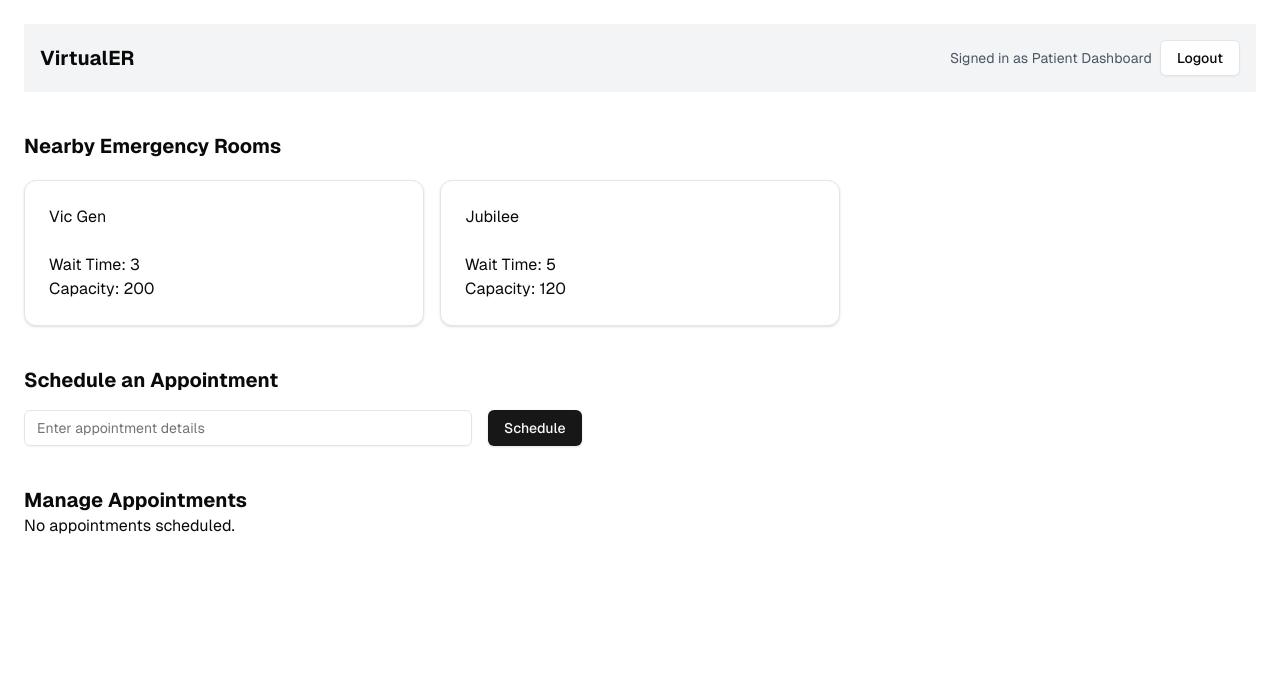
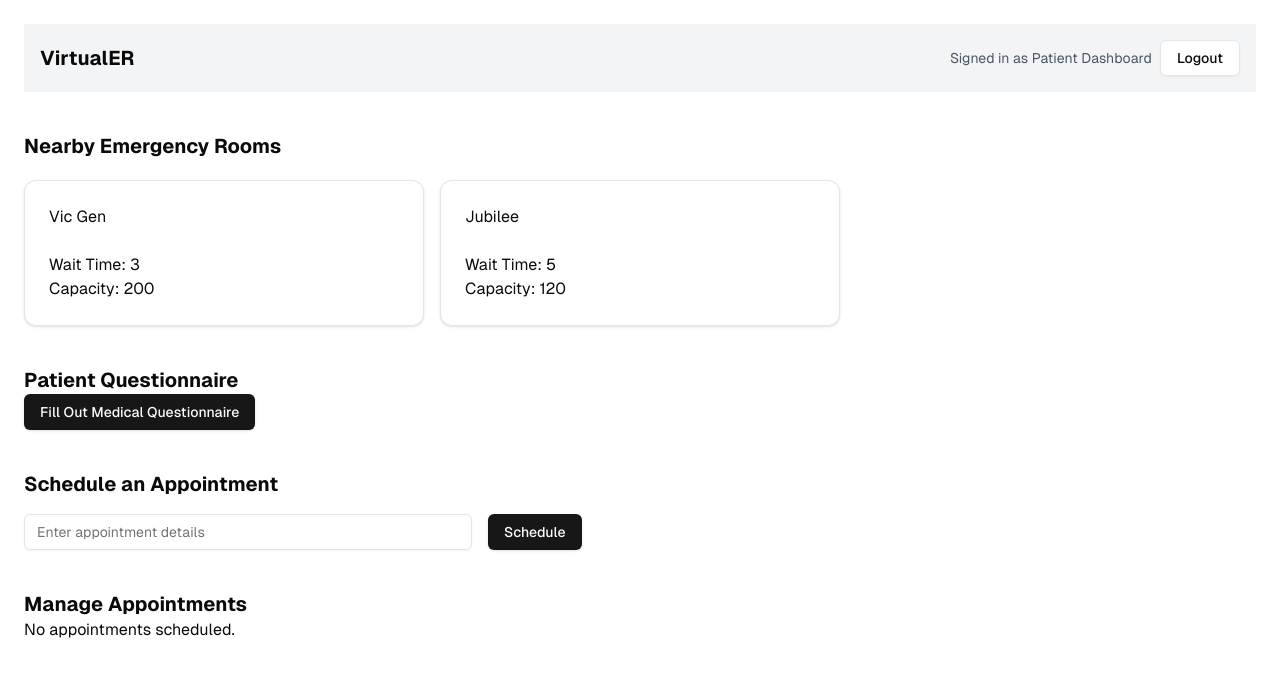
Before and after one commit to SENG-350-2024-fall/Group2, a Next.js app in the folder virtual-er/: page /patient in a window 1280 px wide. Shown: the top 676 px of the page. Built offline with nearby package versions, Linux system fonts and the light colour scheme; data requests are answered from the project's data file.

Commit message:
Forgot to push my branches changes before switching to main lol

```diff
--- a/virtual-er/package.json
+++ b/virtual-er/package.json
@@ -13,6 +13,7 @@
   "dependencies": {
     "@hookform/resolvers": "^3.9.0",
     "@radix-ui/react-avatar": "^1.1.1",
+    "@radix-ui/react-dialog": "^1.1.2",
     "@radix-ui/react-icons": "^1.3.0",
     "@radix-ui/react-label": "^2.1.0",
     "@radix-ui/react-menubar": "^1.1.2",
--- a/virtual-er/src/app/patient/page.tsx
+++ b/virtual-er/src/app/patient/page.tsx
@@ -1,15 +1,15 @@
-"use client"; // Add this directive at the top of the file
+"use client";
 
+import { Button } from "@/components/ui/button";
+import { Card, CardContent, CardHeader } from "@/components/ui/card"; // to display ER details
 import Header from "@/components/ui/header";
+import { Input } from "@/components/ui/input"; // for scheduling appointments
+import PatientQuestionnaire from "@/components/ui/PatientQuestionaire"; // Import the questionnaire component
+import { Table, TableBody, TableCell, TableHead, TableHeader, TableRow } from "@/components/ui/table";
+import * as React from "react";
 
-import * as React from "react";
-import { Button } from "@/components/ui/button";
-import { Table, TableBody, TableCell, TableHead, TableHeader, TableRow } from "@/components/ui/table";
-import { Input } from "@/components/ui/input"; // for scheduling appointments
-import { Card, CardHeader, CardContent } from "@/components/ui/card"; // to display ER details
-
-import type { User, ER } from "../../../interfaces";
 import { useEffect } from "react";
+import type { ER } from "../../../interfaces";
 
 // Sample data for nearby emergency rooms
 const initialERs = [
@@ -31,18 +31,17 @@ const initialERs = [
 ];
 
 export default function PatientPage() {
-
   const [ERs, setERs] = React.useState<ER[]>([]);
 
   useEffect(() => {
     const fetchData = async () => {
       try {
         const result = await fetch(`${process.env.NEXT_PUBLIC_APP_URL}/api/ers`);
-        let ERList = await result.json()
-        console.log(ERList)
+        let ERList = await result.json();
+        console.log(ERList);
         setERs(ERList);
       } catch (error) {
-        console.error('Error fetching data:', error);
+        console.error("Error fetching data:", error);
       }
     };
 
@@ -83,6 +82,12 @@ export default function PatientPage() {
             </Card>
           ))}
         </div>
+      </div>
+
+      {/* Medical Questionnaire */}
+      <div className="mt-10">
+        <h2 className="text-xl font-bold">Patient Questionnaire</h2>
+        <PatientQuestionnaire /> {/* Render the PatientQuestionnaire component */}
       </div>
 
       {/* Schedule an Appointment */}
```
Also changed, not shown: 1 other file (tests, documents, lock files or other folders).
